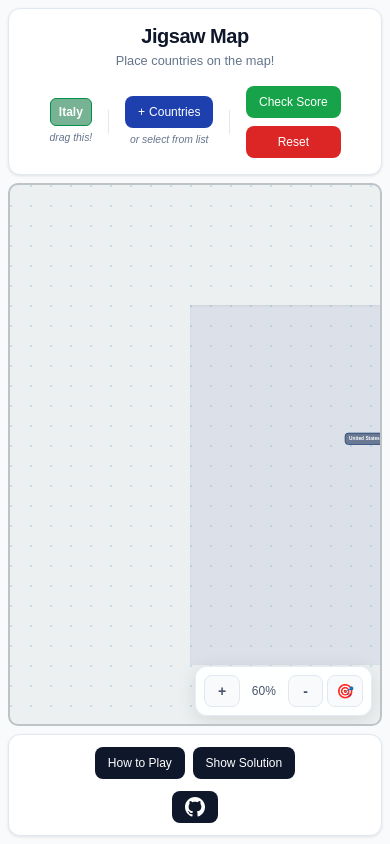
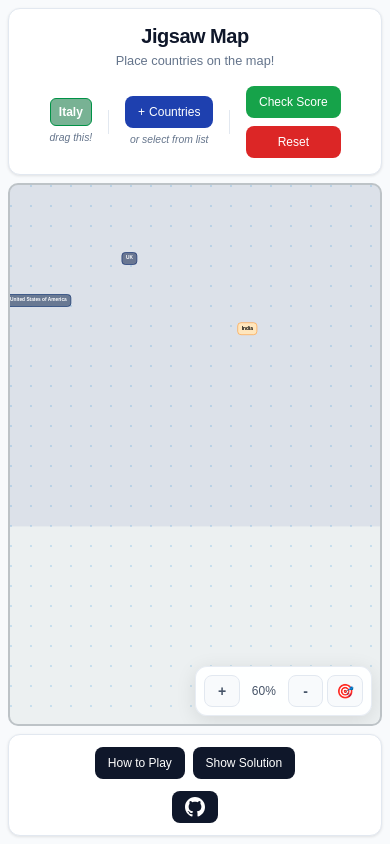
Before and after one commit to error-magnet/jigsaw-map, a React (Vite) app: page / in a window 390 px wide. Built offline with nearby package versions, Linux system fonts and the light colour scheme.

Commit message:
small fix to mobile drag and drop

```diff
--- a/src/components/CountryBlock.jsx
+++ b/src/components/CountryBlock.jsx
@@ -103,18 +103,13 @@ const CountryBlock = ({ country, onPositionChange, isPlaced, position, onPan, ga
                              currentPos.y <= rect.bottom;
 
         if (isInGameBoard) {
-          // Convert screen coordinates to game world coordinates (accounting for zoom, pan, and centering)
-          const boardCenterX = rect.width / 2;
-          const boardCenterY = rect.height / 2;
-          const worldCenterX = 450; // 900px / 2
-          const worldCenterY = 300; // 600px / 2
+          // Convert screen coordinates to game world coordinates
+          // Account for the centered world area (900x600 centered in container)
+          const centerOffsetX = rect.width / 2 - 450 * zoom;
+          const centerOffsetY = rect.height / 2 - 300 * zoom;
 
-          // Account for the centered game-world within game-board
-          const offsetX = boardCenterX - worldCenterX * zoom;
-          const offsetY = boardCenterY - worldCenterY * zoom;
-
-          const gameX = (currentPos.x - rect.left - offsetX - pan.x * zoom) / zoom;
-          const gameY = (currentPos.y - rect.top - offsetY - pan.y * zoom) / zoom;
+          const gameX = (currentPos.x - rect.left - centerOffsetX - pan.x * zoom) / zoom;
+          const gameY = (currentPos.y - rect.top - centerOffsetY - pan.y * zoom) / zoom;
 
           onPositionChange(country.name, { x: gameX, y: gameY });
         }
@@ -177,8 +172,8 @@ const CountryBlock = ({ country, onPositionChange, isPlaced, position, onPan, ga
           borderColor: country.color,
           color: textColor,
           position: isPlaced ? 'absolute' : 'relative',
-          left: isPlaced ? (position?.x || 0) : 'auto',
-          top: isPlaced ? (position?.y || 0) : 'auto',
+          left: isPlaced ? `calc(50% + ${(position?.x || 0) - 450}px)` : 'auto',
+          top: isPlaced ? `calc(50% + ${(position?.y || 0) - 300}px)` : 'auto',
           cursor: 'grab',
           opacity: (isDragging && !isPlaced) ? 0.5 : 1
         }}
--- a/src/components/GameBoard.jsx
+++ b/src/components/GameBoard.jsx
@@ -329,11 +329,10 @@ const GameBoard = () => {
           className="game-world"
           style={{
             transform: `scale(${zoom}) translate(${pan.x}px, ${pan.y}px)`,
-            transformOrigin: 'center center',
-            width: '900px',
-            height: '600px',
-            position: 'relative',
-            margin: 'auto'
+            transformOrigin: '0 0',
+            width: '100%',
+            height: '100%',
+            position: 'relative'
           }}
         >
           {/* World area */}
@@ -341,12 +340,13 @@ const GameBoard = () => {
             className="world-area"
             style={{
               position: 'absolute',
-              width: '100%',
-              height: '100%',
+              width: '900px',
+              height: '600px',
               backgroundColor: 'rgba(30, 58, 138, 0.08)',
               pointerEvents: 'none',
-              top: 0,
-              left: 0
+              top: '50%',
+              left: '50%',
+              transform: 'translate(-50%, -50%)'
             }}
           />
 
```
